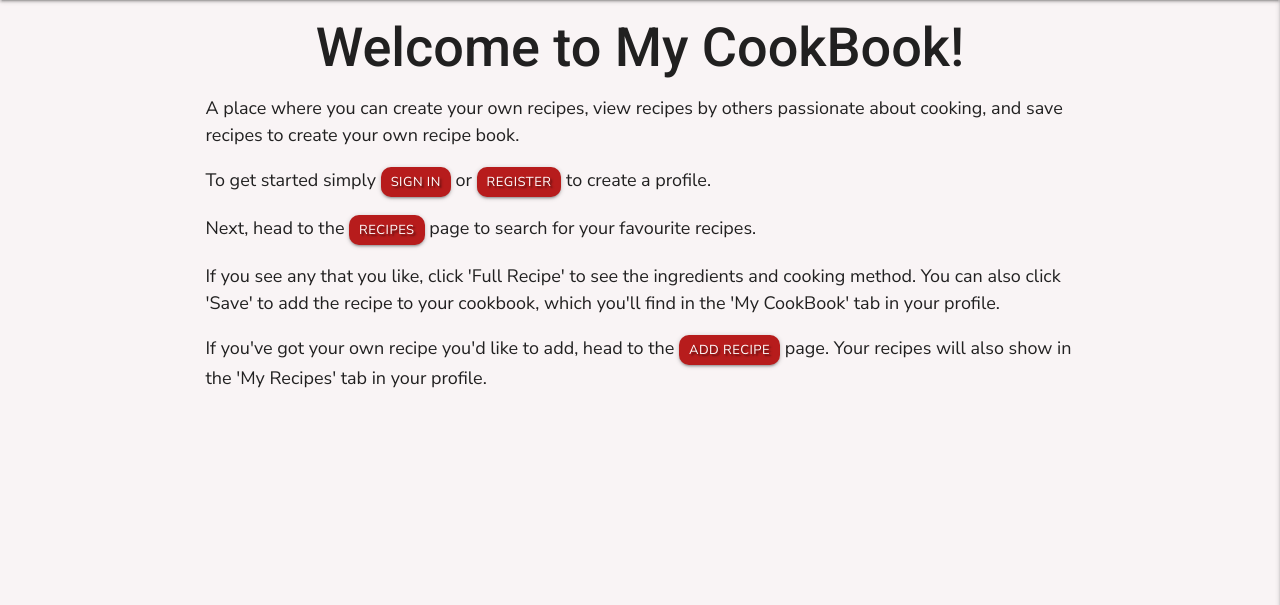
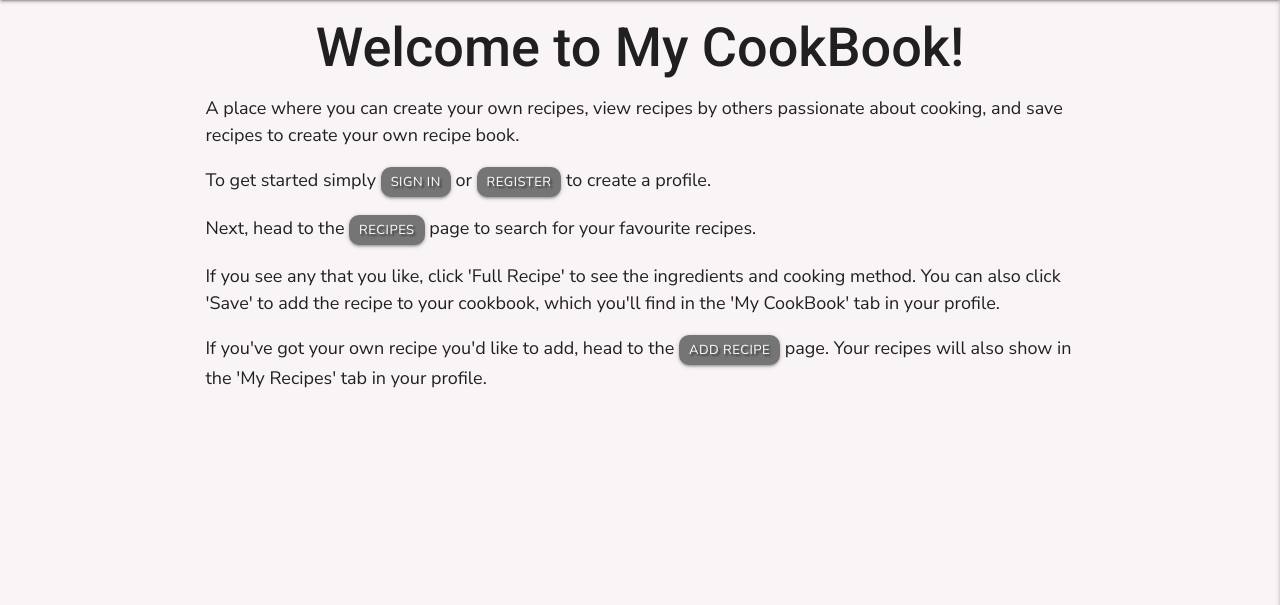
Before and after one commit to DanHodgson12/my-cook-book, a Flask app: page / in a window 1280 px wide. Shown: the part 64-669 px from the top of the page. Run offline with Flask 3, Linux system fonts and the light colour scheme; some libraries are stand-ins or nearby versions.

Commit message:
feat: changed colour of action buttons

```diff
--- a/templates/add_recipe.html
+++ b/templates/add_recipe.html
@@ -131,7 +131,7 @@
             </div>
             <div class="row">
                 <div class="col s12 center-align">
-                    <button type="submit" class="btn waves-effect waves-light red darken-4">
+                    <button type="submit" class="btn waves-effect waves-light grey darken-1">
                         Add Recipe <i class="fa-solid fa-bowl-food"></i>
                     </button>
                 </div>
--- a/templates/home.html
+++ b/templates/home.html
@@ -10,14 +10,14 @@
             </p>
             <p>
                 To get started simply
-                <a class="waves-effect waves-light a-btn btn-small red darken-4" href="{{ url_for('sign_in') }}">Sign In</a>
+                <a class="waves-effect waves-light a-btn btn-small grey darken-1" href="{{ url_for('sign_in') }}">Sign In</a>
                 or
-                <a class="waves-effect waves-light a-btn btn-small red darken-4" href="{{ url_for('register') }}">Register</a>
+                <a class="waves-effect waves-light a-btn btn-small grey darken-1" href="{{ url_for('register') }}">Register</a>
                 to create a profile.
             </p>
             <p>
                 Next, head to the
-                <a class="waves-effect waves-light a-btn btn-small red darken-4" href="{{ url_for('recipes') }}">Recipes</a>
+                <a class="waves-effect waves-light a-btn btn-small grey darken-1" href="{{ url_for('recipes') }}">Recipes</a>
                 page to search for your favourite recipes.
             </p>
             <p>
@@ -28,7 +28,7 @@
             </p>
             <p>
                 If you've got your own recipe you'd like to add, head to the
-                <a class="waves-effect waves-light a-btn btn-small red darken-4" href="{{ url_for('add_recipe') }}">Add Recipe</a>
+                <a class="waves-effect waves-light a-btn btn-small grey darken-1" href="{{ url_for('add_recipe') }}">Add Recipe</a>
                 page. Your recipes will also show in the 'My Recipes'
                 tab in your profile.
             </p>
--- a/templates/recipes.html
+++ b/templates/recipes.html
@@ -13,7 +13,7 @@
                 </div>
                 <div class="col s12 m4">
                     <a href="{{ url_for('recipes') }}" class="red btn text-shadow">Reset</a>
-                    <button type="submit" class="red darken-4 btn text-">
+                    <button type="submit" class="grey darken-1 btn text-shadow">
                         <i class="fas fa-search left"></i> Search
                     </button>
                 </div>
@@ -65,7 +65,7 @@
                             <div class="col s12 m6
                                 {% if session.user|lower == recipe.created_by|lower %}l3{% else %}l3 offset-l3{% endif %}
                                 {% if session.user %}l3{% else %}l6 offset-l3{% endif %}">
-                                <a href="{{ url_for('view_recipe', recipe_id=recipe._id) }}" class="waves-effect waves-light btn red darken-4">
+                                <a href="{{ url_for('view_recipe', recipe_id=recipe._id) }}" class="waves-effect waves-light btn grey darken-1">
                                     Full Recipe
                                     <i class="fa-solid fa-book"></i>
                                 <a>
--- a/templates/register.html
+++ b/templates/register.html
@@ -38,7 +38,7 @@
         <div class="col s12">
             <p class="center-align">
                 Already Registered?
-                <a class="waves-effect waves-light a-btn btn-small red darken-4" href="{{ url_for('sign_in') }}">Sign In</a>
+                <a class="waves-effect waves-light a-btn btn-small grey darken-1" href="{{ url_for('sign_in') }}">Sign In</a>
             </p>
         </div>
     </div>
--- a/templates/sign_in.html
+++ b/templates/sign_in.html
@@ -38,7 +38,7 @@
         <div class="col s12">
             <p class="center-align">
                 New Here?
-                <a class="waves-effect waves-light a-btn btn-small red darken-4" href="{{ url_for('register') }}">Register Account</a>
+                <a class="waves-effect waves-light a-btn btn-small grey darken-1" href="{{ url_for('register') }}">Register Account</a>
             </p>
         </div>
     </div>
```
